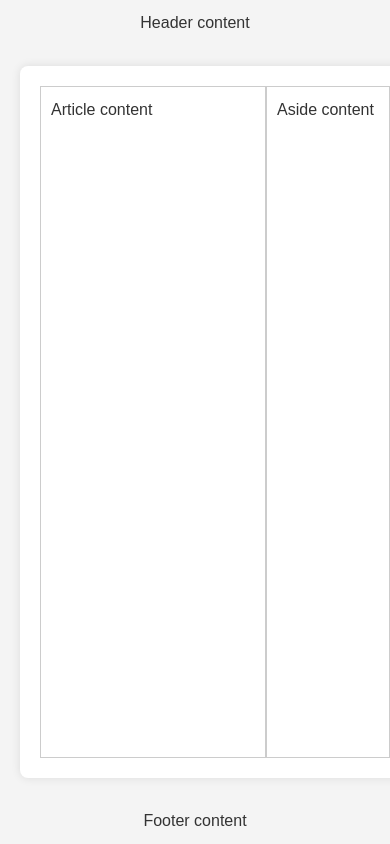
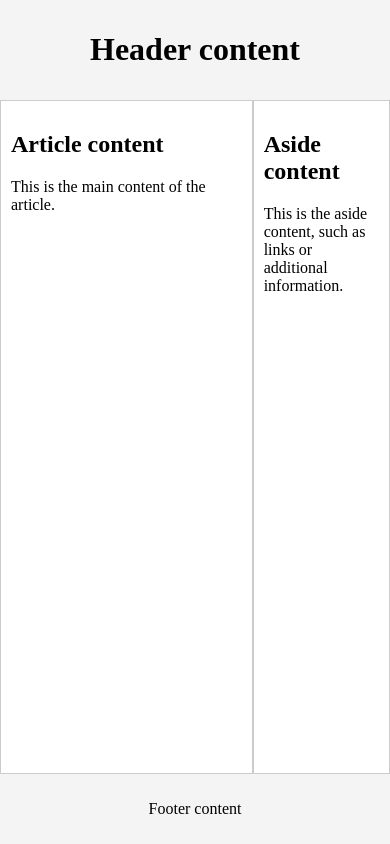
Before and after one commit to Kbayoumi561/alx_html_css, a plain HTML site: page index.html in a window 390 px wide. Drawn offline with Linux system fonts and the light colour scheme.

Commit message:
Make the page responsive by adding viewport meta tag and works_on_smartphone class to index_html

```diff
--- a/index.html
+++ b/index.html
@@ -2,17 +2,28 @@
 <html lang="en">
 <head>
     <meta charset="UTF-8">
-    <meta name="viewport" content="width=device-width, initial-scale=1.0">
-    <title>My First Project</title>
-    <link rel="stylesheet" href="base.css">
+    <meta name="viewport" content="width=device-width, initial-scale=1.0"> <!-- Viewport Meta Tag -->
+    <title>Flexbox Layout</title>
     <link rel="stylesheet" href="styles.css">
 </head>
-<body>
-    <header>Header content</header>
+<body class="works_on_smartphone"> <!-- Add the class here -->
+    <header>
+        <h1>Header content</h1>
+    </header>
+
     <main>
-        <article>Article content</article>
-        <aside>Aside content</aside>
+        <article>
+            <h2>Article content</h2>
+            <p>This is the main content of the article.</p>
+        </article>
+        <aside>
+            <h2>Aside content</h2>
+            <p>This is the aside content, such as links or additional information.</p>
+        </aside>
     </main>
-    <footer>Footer content</footer>
+
+    <footer>
+        <p>Footer content</p>
+    </footer>
 </body>
 </html>
```
